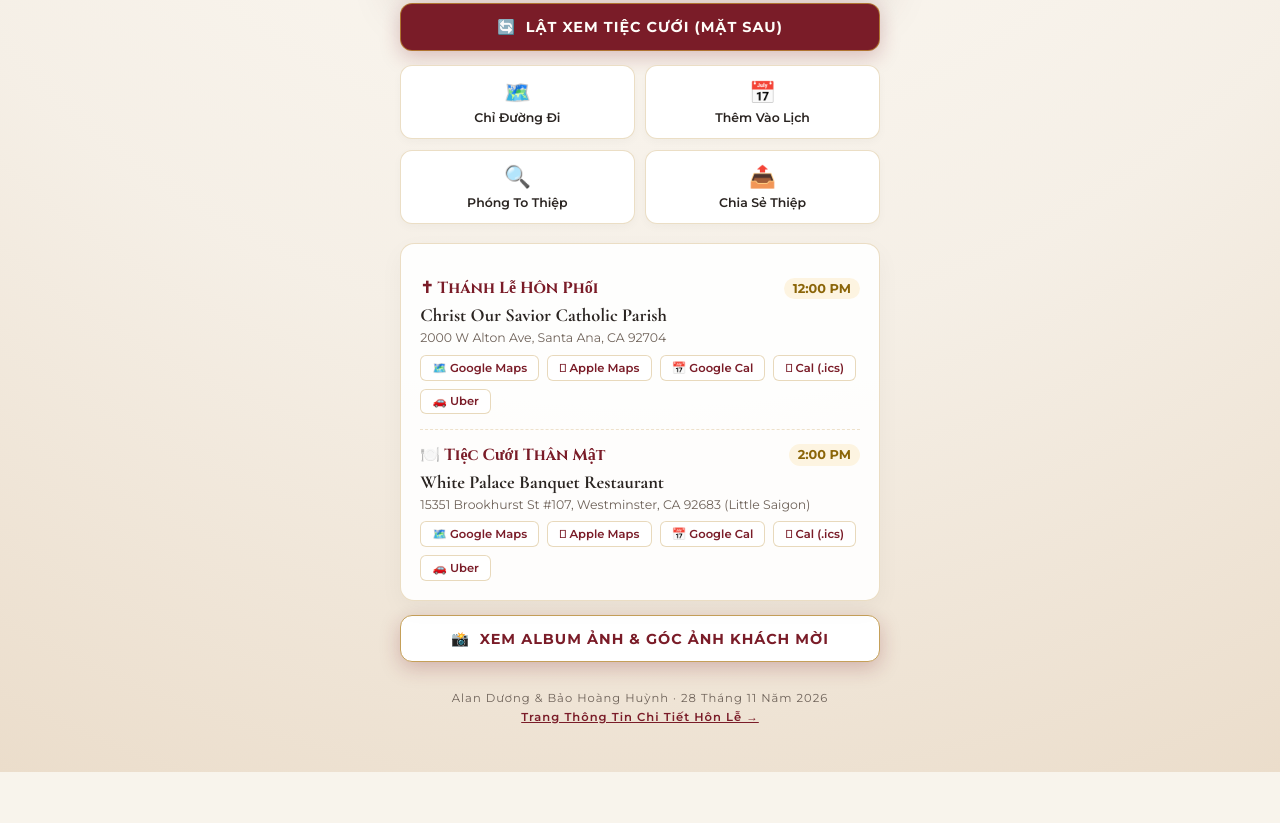
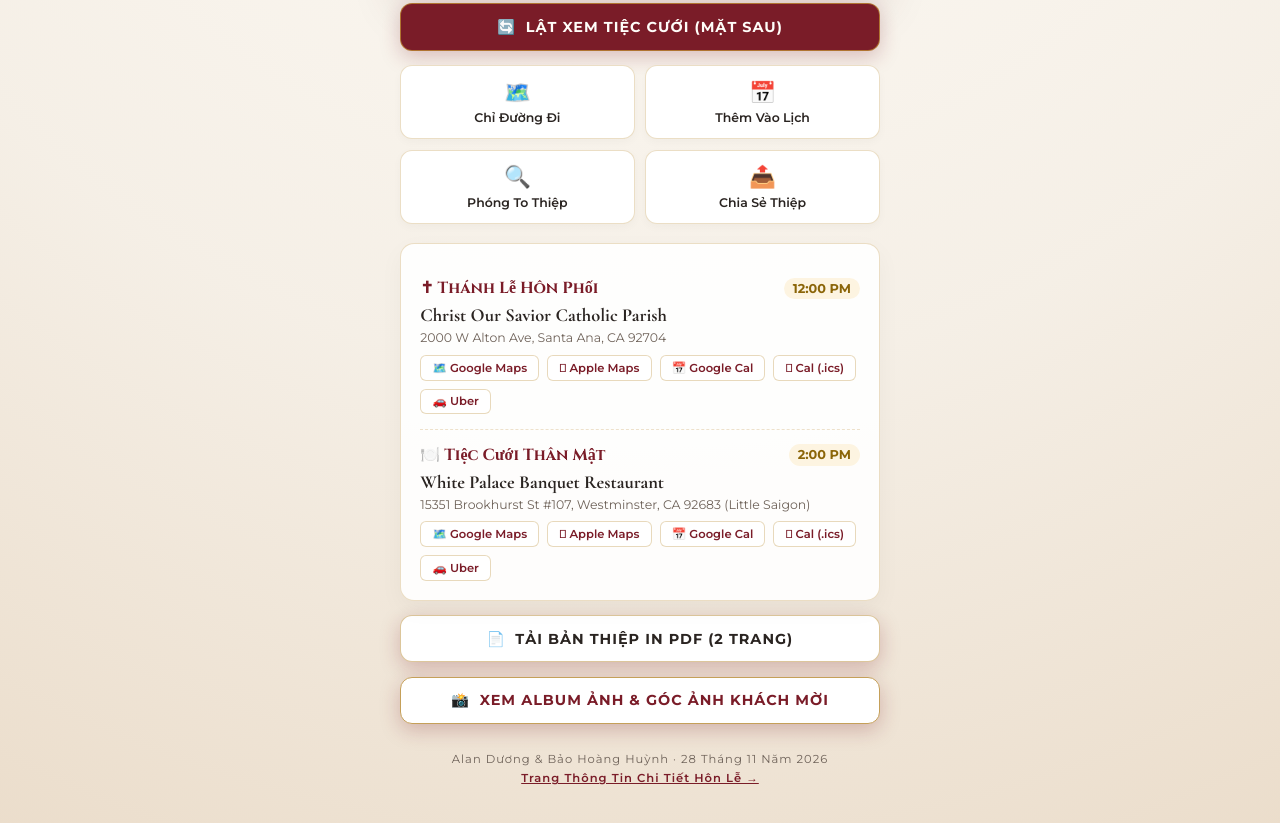
Before and after one commit to keithdang7580/alans-wedding, a plain HTML site: page card.html in a window 1280 px wide. Shown: the part 851-1674 px from the top of the page. Before the commit the page ends 1623 px from the top, so only its background shows below. Drawn offline with nearby package versions, Linux system fonts and the light colour scheme.

Commit message:
Add card_back.pdf and 2-page combined wedding_invitation.pdf with download buttons

```diff
--- a/card.html
+++ b/card.html
@@ -784,6 +784,11 @@
 
         </div>
 
+        <!-- Download Printable PDF Button -->
+        <a href="wedding_invitation.pdf" target="_blank" download="Alan_Duong_Bao_Hoang_Wedding_Invitation.pdf" class="flip-btn-main" style="background:#FFFFFF; color:var(--text-dark); border: 1px solid rgba(197, 160, 89, 0.6); text-decoration:none;">
+          <span>📄</span> <span data-i18n="btn_download_pdf">Tải Bản Thiệp In PDF (2 Trang)</span>
+        </a>
+
         <!-- Full Website Button -->
         <a href="/" class="flip-btn-main" style="background:#FFFFFF; color:var(--burgundy); border: 1px solid var(--gold-primary); text-decoration:none;">
           <span>📸</span> <span data-i18n="btn_full_website">Xem Album Ảnh & Góc Ảnh Khách Mời</span>
@@ -808,6 +813,7 @@
     <div class="zoom-controls" onclick="event.stopPropagation()">
       <button class="zoom-switch-btn active" id="zoomFrontBtn" onclick="switchZoomSide('front')">Mặt Trước (Thánh Lễ)</button>
       <button class="zoom-switch-btn" id="zoomBackBtn" onclick="switchZoomSide('back')">Mặt Sau (Tiệc Cưới)</button>
+      <a href="wedding_invitation.pdf" target="_blank" download="Alan_Duong_Bao_Hoang_Wedding_Invitation.pdf" class="zoom-switch-btn" style="text-decoration:none; display:inline-flex; align-items:center; gap:4px; color:#FFFFFF;">📄 Tải PDF</a>
     </div>
   </div>
 
@@ -833,6 +839,7 @@
         act_share: "Chia Sẻ Thiệp",
         ev_mass_title: "✝ Thánh Lễ Hôn Phối",
         ev_party_title: "🍽️ Tiệc Cưới Thân Mật",
+        btn_download_pdf: "Tải Bản Thiệp In PDF (2 Trang)",
         btn_full_website: "Xem Album Ảnh & Góc Ảnh Khách Mời",
         full_site: "Chi Tiết",
         music_play: "Bật Nhạc",
@@ -857,6 +864,7 @@
         act_share: "Share Invitation",
         ev_mass_title: "✝ Holy Matrimony Mass",
         ev_party_title: "🍽️ Wedding Reception",
+        btn_download_pdf: "Download Printable PDF (2 Pages)",
         btn_full_website: "View Photo Album & Guest Memories",
         full_site: "Full Site",
         music_play: "Play Music",
```
Also changed, not shown: invitation.html (+8 -0 lines), 2 other files.
